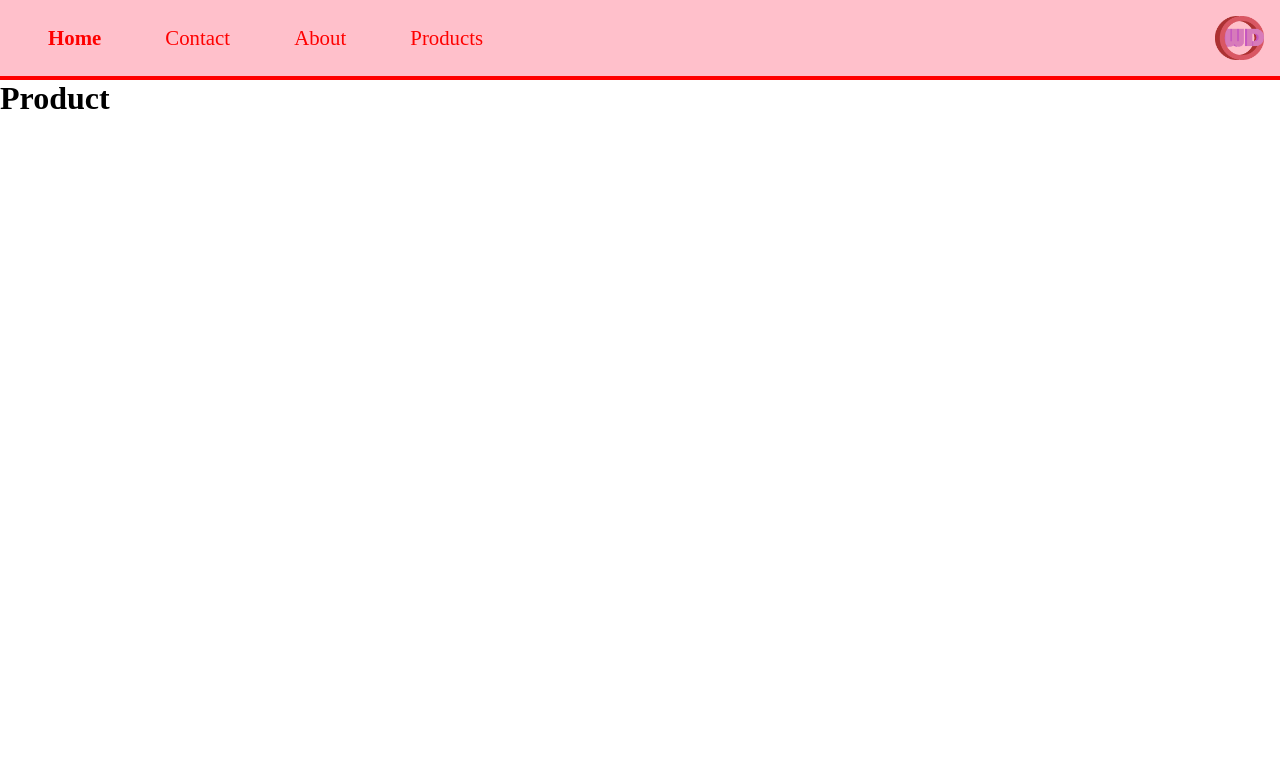
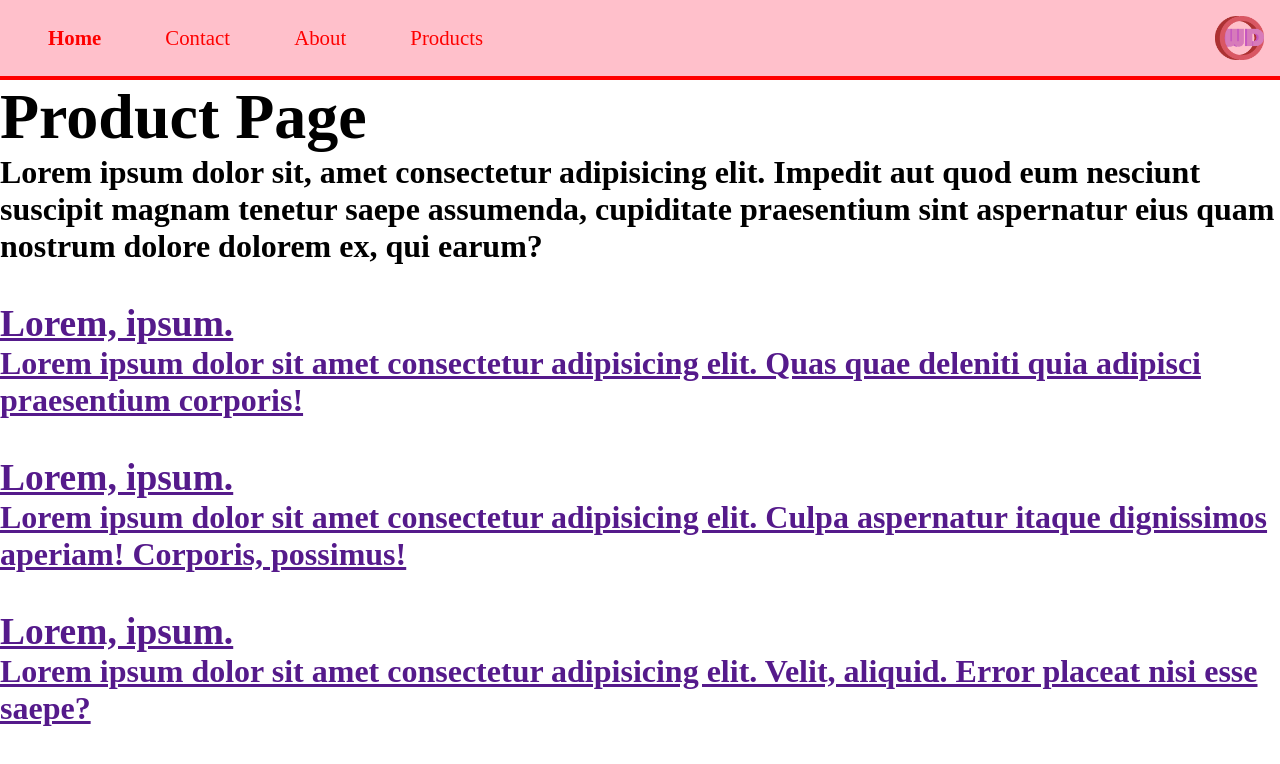
Before and after one commit to 0eef0/FBLAWebDesign, a React (Create React App) app: page /products in a window 1280 px wide. Shown: the top 764 px of the page. Built offline with nearby package versions, Linux system fonts and the light colour scheme.

Commit message:
Added Products to App.jsx
Made it so you can travel to products page through navBar

```diff
--- a/src/App.jsx
+++ b/src/App.jsx
@@ -6,6 +6,7 @@ import {
 } from "react-router-dom";
 import Navbar from './Components/Navbar';
 import Home from './Components/Home';
+import Products from './Components/Products'
 
 const getTempPage = (str) => {
     return <h1>{str}</h1>
@@ -21,7 +22,7 @@ const App = () => {
                     <Route index element={<Home />} />
                     <Route path='contact' element={getTempPage('Contact')} />
                     <Route path='about' element={getTempPage('About')} />
-                    <Route path='products' element={getTempPage('Product')} />
+                    <Route path='products' element={getTempPage(<Products/>)} />
                 </Routes>
             </div>
         </Router>
```
